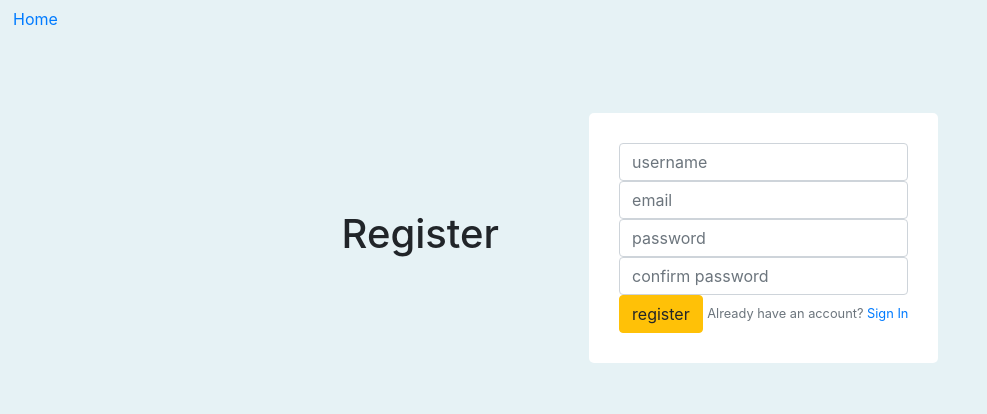
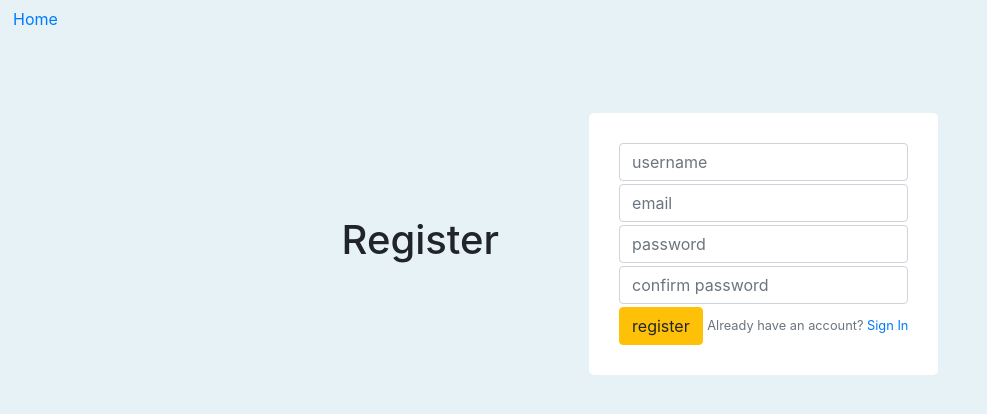
Before and after one commit to abhinavmeda/treasure-chest, a Flask app: page /register in a window 1280 px wide. Shown: the top 414 px of the page, without its empty margins (0-987 px from the left). Run offline with Flask 2, Linux system fonts and the light colour scheme.

Commit message:
added spaces between fields

```diff
--- a/static/css/login.css
+++ b/static/css/login.css
@@ -11,3 +11,9 @@
     padding: 30px;
     border-radius: 5px;
 }
+#email_or_username{
+    margin-bottom: 3px;
+}
+#password{
+    margin-bottom: 3px;
+}
--- a/static/css/register.css
+++ b/static/css/register.css
@@ -11,3 +11,15 @@
     padding: 30px;
     border-radius: 5px;
 }
+#email{
+    margin-bottom: 3px;
+}
+#username{
+    margin-bottom: 3px;
+}
+#password{
+    margin-bottom: 3px;
+}
+#confirm_password{
+    margin-bottom: 3px;
+}
```
